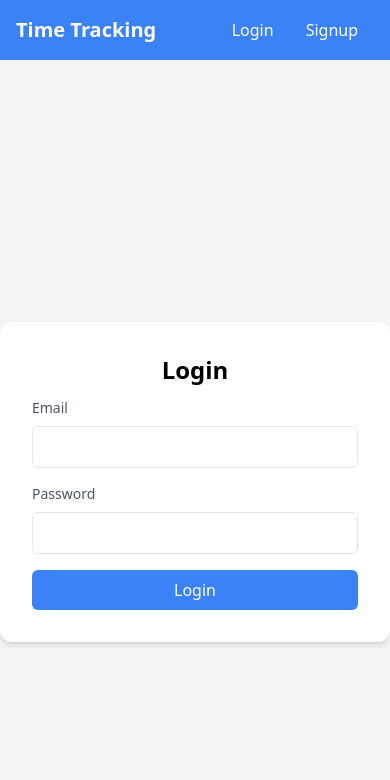
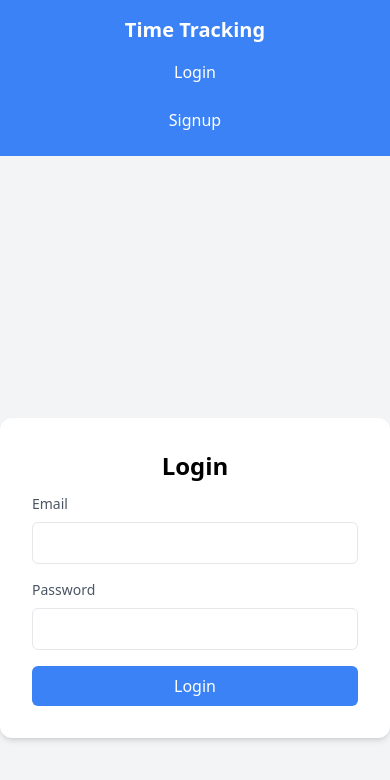
Before and after one commit to Moataz-Manaa/time-tracking, a React (Vite) app in the folder frontend/: page /login in a window 390 px wide. Shown: the top 780 px of the page. Built offline with nearby package versions, Linux system fonts and the light colour scheme.

Commit message:
navbar responsive

```diff
--- a/frontend/package.json
+++ b/frontend/package.json
@@ -10,9 +10,11 @@
     "preview": "vite preview"
   },
   "dependencies": {
+    "@heroicons/react": "^2.1.5",
     "axios": "^1.7.2",
     "react": "^18.3.1",
     "react-dom": "^18.3.1",
+    "react-icons": "^5.2.1",
     "react-router-dom": "^6.24.1"
   },
   "devDependencies": {
--- a/frontend/src/components/Navbar.jsx
+++ b/frontend/src/components/Navbar.jsx
@@ -1,5 +1,5 @@
 import React from "react";
-import { useNavigate, useLocation, Link } from "react-router-dom";
+import { useNavigate, Link } from "react-router-dom";
 
 const Navbar = () => {
   const navigate = useNavigate();
@@ -11,45 +11,58 @@ const Navbar = () => {
   };
 
   return (
-    <nav className="flex justify-between items-center p-4 bg-blue-500 text-white">
-      <div>
+    <nav className="bg-blue-500 text-white">
+      <div className="container mx-auto px-4 sm:px-6 lg:px-8 max-w-7xl flex flex-col md:flex-row justify-between items-center py-4">
+        <div className="mb-2 md:mb-0">
           <Link to="/" className="text-xl font-bold">
             Time Tracking
           </Link>
         </div>
-      <div>
+        <div className="flex flex-col md:flex-row items-center space-y-2 md:space-y-0 md:space-x-4">
           {token ? (
             <>
-            <Link to="/projects" className="px-4">
+              <Link
+                to="/projects"
+                className="px-4 py-2 rounded hover:bg-blue-700 transition"
+              >
                 Projects
               </Link>
-            <Link to="/projects/new" className="px-4">
+              <Link
+                to="/projects/new"
+                className="px-4 py-2 rounded hover:bg-blue-700 transition"
+              >
                 Create Project
               </Link>
-            <Link to="/create-task" className="px-4">
+              <Link
+                to="/create-task"
+                className="px-4 py-2 rounded hover:bg-blue-700 transition"
+              >
                 Create Task
               </Link>
               <button
                 onClick={handleLogout}
-              className="px-4 py-2 bg-red-500 rounded hover:bg-red-700"
+                className="px-4 py-2 mt-2 md:mt-0 bg-red-500 rounded hover:bg-red-700 transition"
               >
                 Logout
               </button>
             </>
           ) : (
             <>
-            {
-              <Link to="/login" className="px-4">
+              <Link
+                to="/login"
+                className="px-4 py-2 rounded hover:bg-blue-700 transition"
+              >
                 Login
               </Link>
-            }
-            {
-              <Link to="/signup" className="px-4">
+              <Link
+                to="/signup"
+                className="px-4 py-2 rounded hover:bg-blue-700 transition"
+              >
                 Signup
               </Link>
-            }
             </>
           )}
+        </div>
       </div>
     </nav>
   );
--- a/frontend/src/pages/CreateTask.jsx
+++ b/frontend/src/pages/CreateTask.jsx
@@ -166,7 +166,7 @@ const CreateTask = () => {
   };
 
   return (
-    <div className="container mx-auto p-4">
+    <div className="container mx-auto max-w-7xl p-4">
       <div className="mb-4">
         <input
           type="text"
```
Lines whose indentation alone changed are shown as unchanged.
